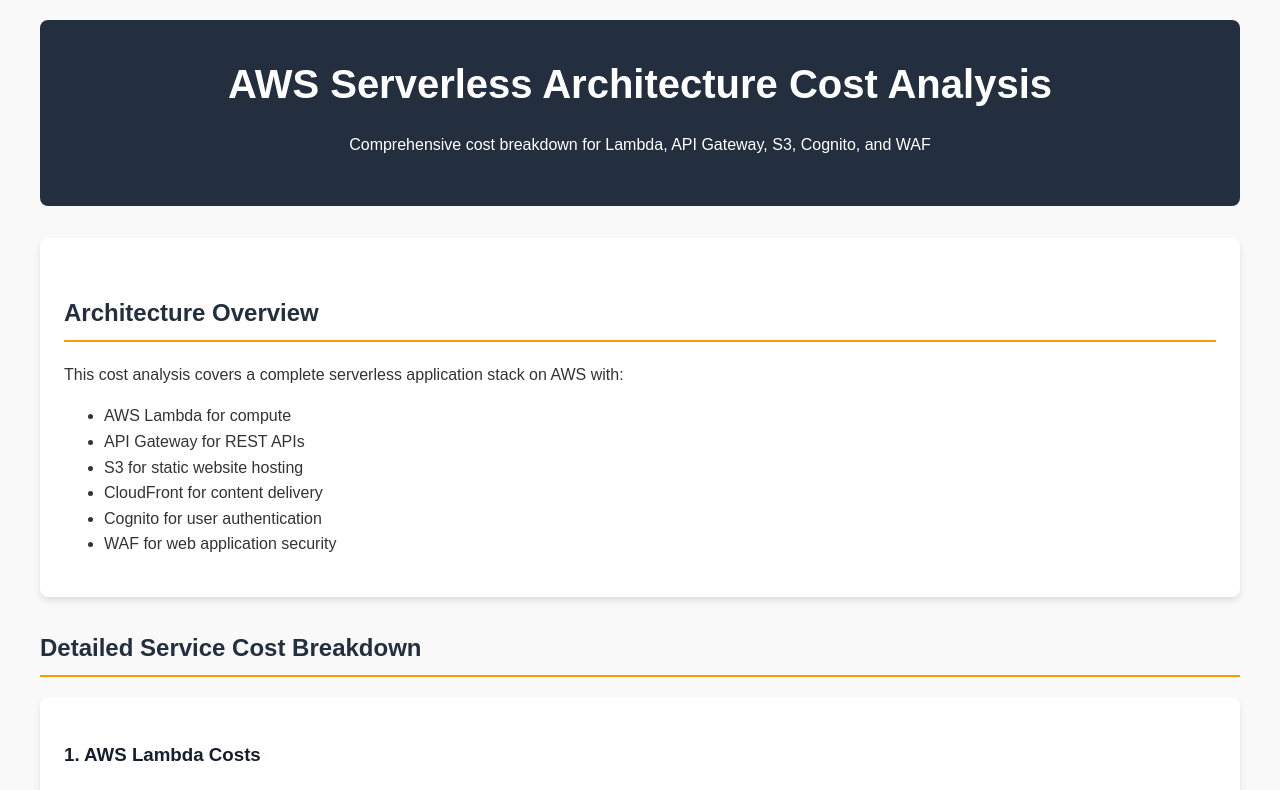
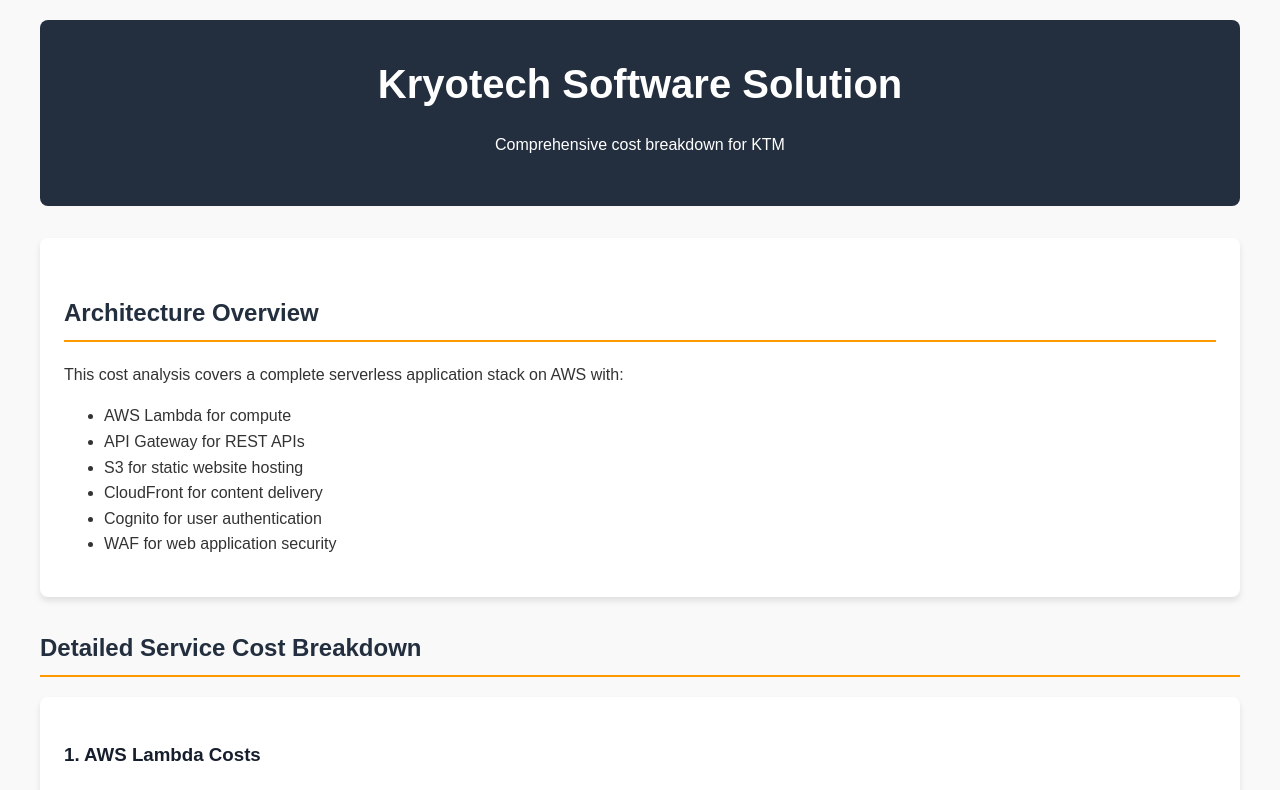
Before and after one commit to guderian120/KTM_Cost_Overview, a plain HTML site: page index.html in a window 1280 px wide. Shown: the top 790 px of the page. Drawn offline with Linux system fonts and the light colour scheme.

Commit message:
Update index.html

```diff
--- a/index.html
+++ b/index.html
@@ -3,7 +3,7 @@
 <head>
     <meta charset="UTF-8">
     <meta name="viewport" content="width=device-width, initial-scale=1.0">
-    <title>AWS Serverless Architecture Cost Analysis</title>
+    <title>KTM Cost Analysis</title>
     <style>
         :root {
             --primary: #232f3e;
@@ -134,8 +134,8 @@
 </head>
 <body>
     <header>
-        <h1>AWS Serverless Architecture Cost Analysis</h1>
-        <p>Comprehensive cost breakdown for Lambda, API Gateway, S3, Cognito, and WAF</p>
+        <h1>Kryotech Software Solution</h1>
+        <p>Comprehensive cost breakdown for KTM</p>
     </header>
 
     <div class="card">
@@ -476,8 +476,8 @@
     </div>
 
     <footer>
-        <p>AWS Serverless Architecture Cost Analysis | Generated on <span id="date"></span></p>
-        <p>Note: All prices are estimates based on AWS US East (N. Virginia) region pricing as of 2023.</p>
+        <p>KTM Cost Analysis | Generated on <span id="date"></span></p>
+        <p>Note: All prices are estimates based on AWS EU West (Ireland) region pricing as of 2025.</p>
     </footer>
 
     <script>
```
